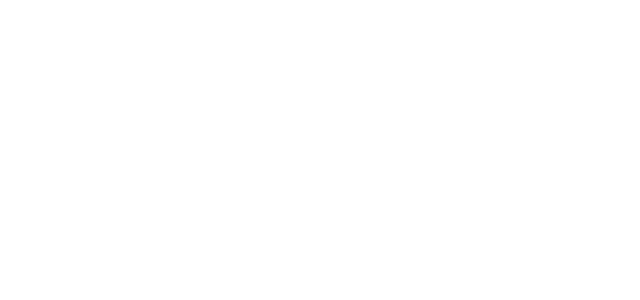
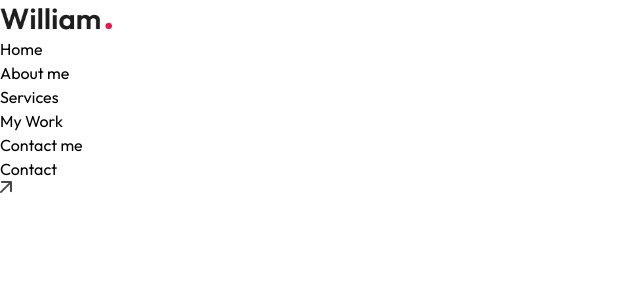
Before and after one commit to Narotam-Mishra/nextjs-portfolio-project, a Next.js app: page / in a window 1280 px wide. Shown: the top 300 px of the page, without its empty margins (0-640 px from the left). Built offline with nearby package versions, Linux system fonts and the light colour scheme; a web font is replaced by a local one.

Commit message:
nextjs_portfolio_Navbar_design_1.2

```diff
--- a/app/page.js
+++ b/app/page.js
@@ -1,7 +1,10 @@
+'use client'
+import Navbar from "@/components/Navbar";
 
 export default function Home() {
   return (
     <>
+      <Navbar />
     </>
   );
 }
--- a/components/Navbar.jsx
+++ b/components/Navbar.jsx
@@ -1,8 +1,26 @@
+import { assets } from '@/assets/assets'
+import Image from 'next/image'
 import React from 'react'
 
 const Navbar = () => {
   return (
-    <div>Navbar</div>
+    <nav>
+        <a href="">
+            <Image src={assets.logo} alt='' className='w-28 cursor-pointer mr-14' />
+        </a>
+
+        <ul>
+            <li><a href="#top">Home</a></li>
+            <li><a href="#about">About me</a></li>
+            <li><a href="#services">Services</a></li>
+            <li><a href="#work">My Work</a></li>
+            <li><a href="#contact">Contact me</a></li>
+        </ul>
+
+        <div>
+            <a href="#contact">Contact <Image src={assets.arrow_icon} alt='' className='w-3' /></a>
+        </div>
+    </nav>
   )
 }
 
```
